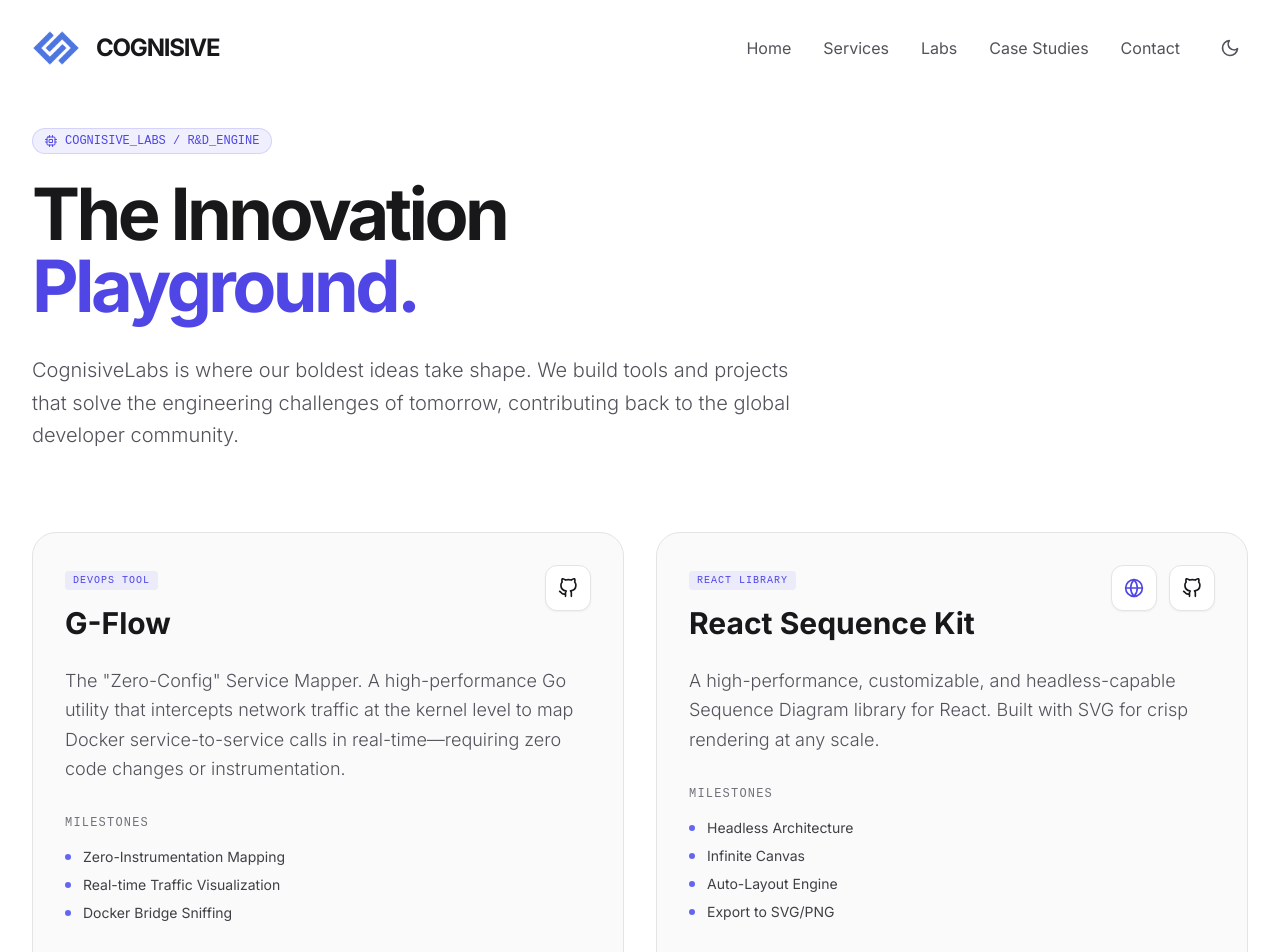
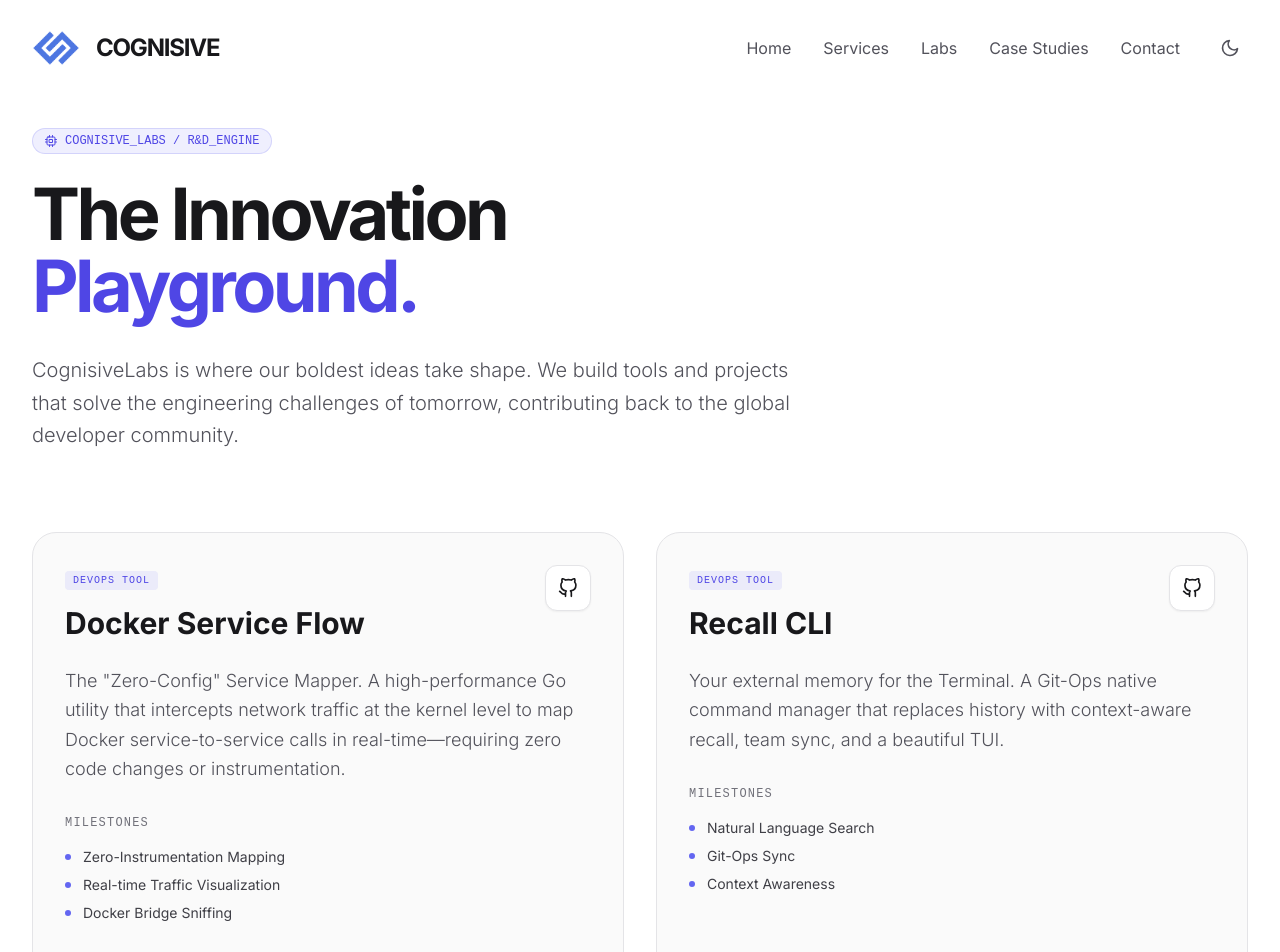
Before and after one commit to cognisivelabs/cognisivelabs.github.io, a Next.js app: page /projects in a window 1280 px wide. Shown: the top 952 px of the page. Built offline with nearby package versions, Linux system fonts and the light colour scheme.

Commit message:
feat: rename G-Flow to Docker Service Flow and add Recall CLI

```diff
--- a/app/projects/page.tsx
+++ b/app/projects/page.tsx
@@ -16,13 +16,22 @@ interface Project {
 
 const projects: Project[] = [
   {
-    title: 'G-Flow',
+    title: 'Docker Service Flow',
     category: 'DevOps Tool',
     description: 'The "Zero-Config" Service Mapper. A high-performance Go utility that intercepts network traffic at the kernel level to map Docker service-to-service calls in real-time—requiring zero code changes or instrumentation.',
     tech: ['Go', 'Packet Sniffing', 'Docker SDK', 'Next.js'],
-    github: 'https://github.com/cognisivelabs/g-flow',
+    github: 'https://github.com/cognisivelabs/docker-service-flow',
     status: 'IN-PROGRESS',
     achievements: ['Zero-Instrumentation Mapping', 'Real-time Traffic Visualization', 'Docker Bridge Sniffing']
+  },
+  {
+    title: 'Recall CLI',
+    category: 'DevOps Tool',
+    description: 'Your external memory for the Terminal. A Git-Ops native command manager that replaces history with context-aware recall, team sync, and a beautiful TUI.',
+    tech: ['Go', 'Bubbletea', 'SQLite', 'Cobra'],
+    github: 'https://github.com/cognisivelabs/recall-cli',
+    status: 'BETA',
+    achievements: ['Natural Language Search', 'Git-Ops Sync', 'Context Awareness']
   },
   {
     title: 'React Sequence Kit',
```
